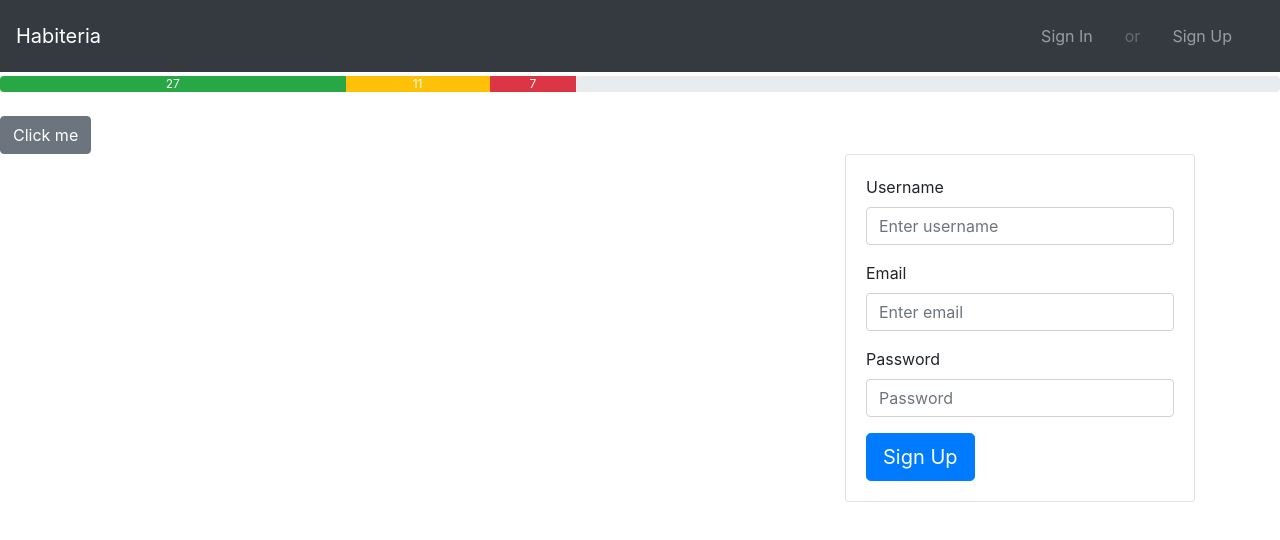
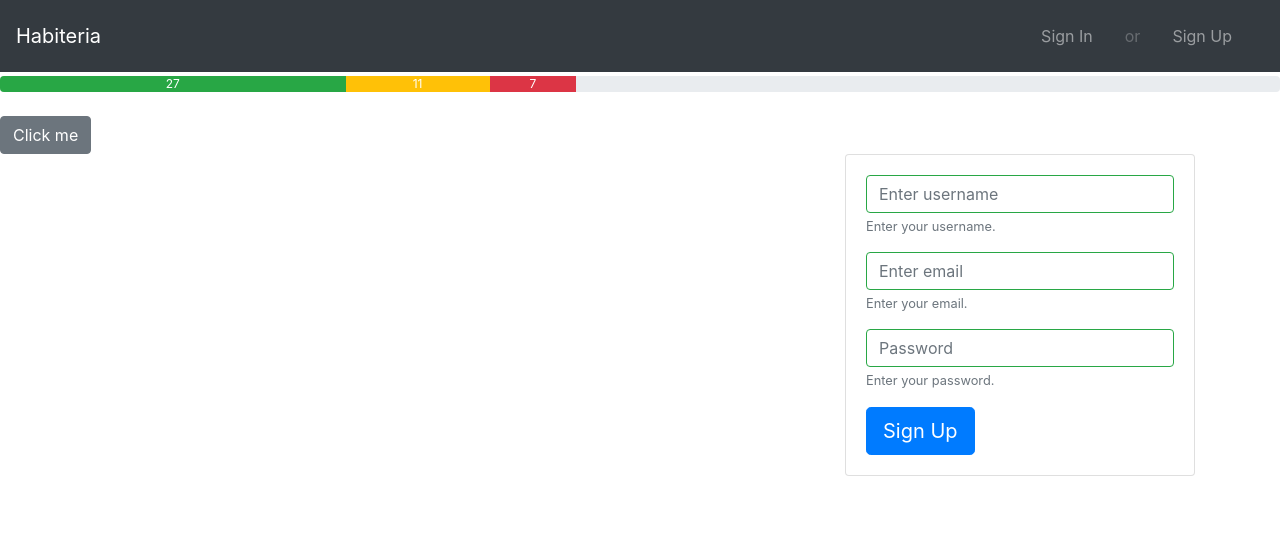
Before and after one commit to AlexIvchenko/habiteria-web, a Vue app: page /signUp in a window 1280 px wide. Shown: the top 540 px of the page. Built offline with nearby package versions, Linux system fonts and the light colour scheme.

Commit message:
add notifying about sign up errors

```diff
--- a/src/auth/index.js
+++ b/src/auth/index.js
@@ -41,8 +41,7 @@ export default {
         }
       }.bind(this))
       .catch(function (error) {
-        console.error(error);
-        context.error = error;
+        context.errors = error.response.data;
       })
   },
 
@@ -54,11 +53,12 @@ export default {
         localStorage.setItem('password', credentials.password);
         this.user.authenticated = true;
         if (redirect) {
+          console.log(redirect);
           router.push(redirect);
         }
-      })
+      }.bind(this))
       .catch(function (error) {
-        context.error = error;
+        context.errors = error.response.data;
       })
   },
 
--- a/src/components/SignUp.vue
+++ b/src/components/SignUp.vue
@@ -11,22 +11,43 @@
         <div class="card">
           <div class="card-body">
             <div class="form-group">
-              <label for="username">Username</label>
-              <input name="username" v-model="credentials.username" type="text" class="form-control"
-                     id="username"
-                     placeholder="Enter username"/>
+              <b-form-input name="username" v-model="credentials.username" type="text" class="form-control"
+                            id="username"
+                            :state="uState"
+                            aria-describedby="password-help password-feedback"
+                            placeholder="Enter username"></b-form-input>
+              <b-form-invalid-feedback id="username-feedback">
+                {{ errors.fieldErrors.username }}
+              </b-form-invalid-feedback>
+              <b-form-text id="username-help">
+                Enter your username.
+              </b-form-text>
             </div>
             <div class="form-group">
-              <label for="email">Email</label>
-              <input name="email" v-model="credentials.email" type="text" class="form-control"
-                     id="email"
-                     placeholder="Enter email"/>
+              <b-form-input name="email" v-model="credentials.email" type="text" class="form-control"
+                            id="email"
+                            :state="eState"
+                            aria-describedby="email-help email-feedback"
+                            placeholder="Enter email"></b-form-input>
+              <b-form-invalid-feedback id="email-feedback">
+                {{ errors.fieldErrors.email }}
+              </b-form-invalid-feedback>
+              <b-form-text id="email-help">
+                Enter your email.
+              </b-form-text>
             </div>
             <div class="form-group">
-              <label for="password">Password</label>
-              <input name="password" v-model="credentials.password" type="password" class="form-control"
-                     id="password"
-                     aria-describedby="passwordHelp" placeholder="Password"/>
+              <b-form-input name="password" v-model="credentials.password" type="password" class="form-control"
+                            id="password"
+                            :state="pState"
+                            aria-describedby="password-help"
+                            placeholder="Password"></b-form-input>
+              <b-form-invalid-feedback id="password-feedback">
+                {{ errors.fieldErrors.password }}
+              </b-form-invalid-feedback>
+              <b-form-text id="password-help">
+                Enter your password.
+              </b-form-text>
             </div>
             <button class="btn btn-primary btn-lg" v-on:click="signUp">Sign Up</button>
           </div>
@@ -44,16 +65,35 @@
     data() {
       return {
         credentials: {
-          username: '',
-          password: '',
-          email: '',
+          username: "",
+          password: "",
+          email: "",
         },
-        error: ''
+        errors: {
+          fieldErrors: {
+            username: null,
+            email: null,
+            password: null
+          },
+          resourceErrors: [],
+          errors: []
+        }
+      }
+    },
+    computed: {
+      uState() {
+        return this.errors.fieldErrors.username === undefined || this.errors.fieldErrors.username === null;
+      },
+      eState() {
+        return this.errors.fieldErrors.email === undefined || this.errors.fieldErrors.email === null;
+      },
+      pState() {
+        return this.errors.fieldErrors.password === undefined || this.errors.fieldErrors.password === null;
       }
     },
     methods: {
       signUp() {
-        auth.signUp(this, this.credentials, null)
+        auth.signUp(this, this.credentials, '/signIn');
       }
     }
   }
```
